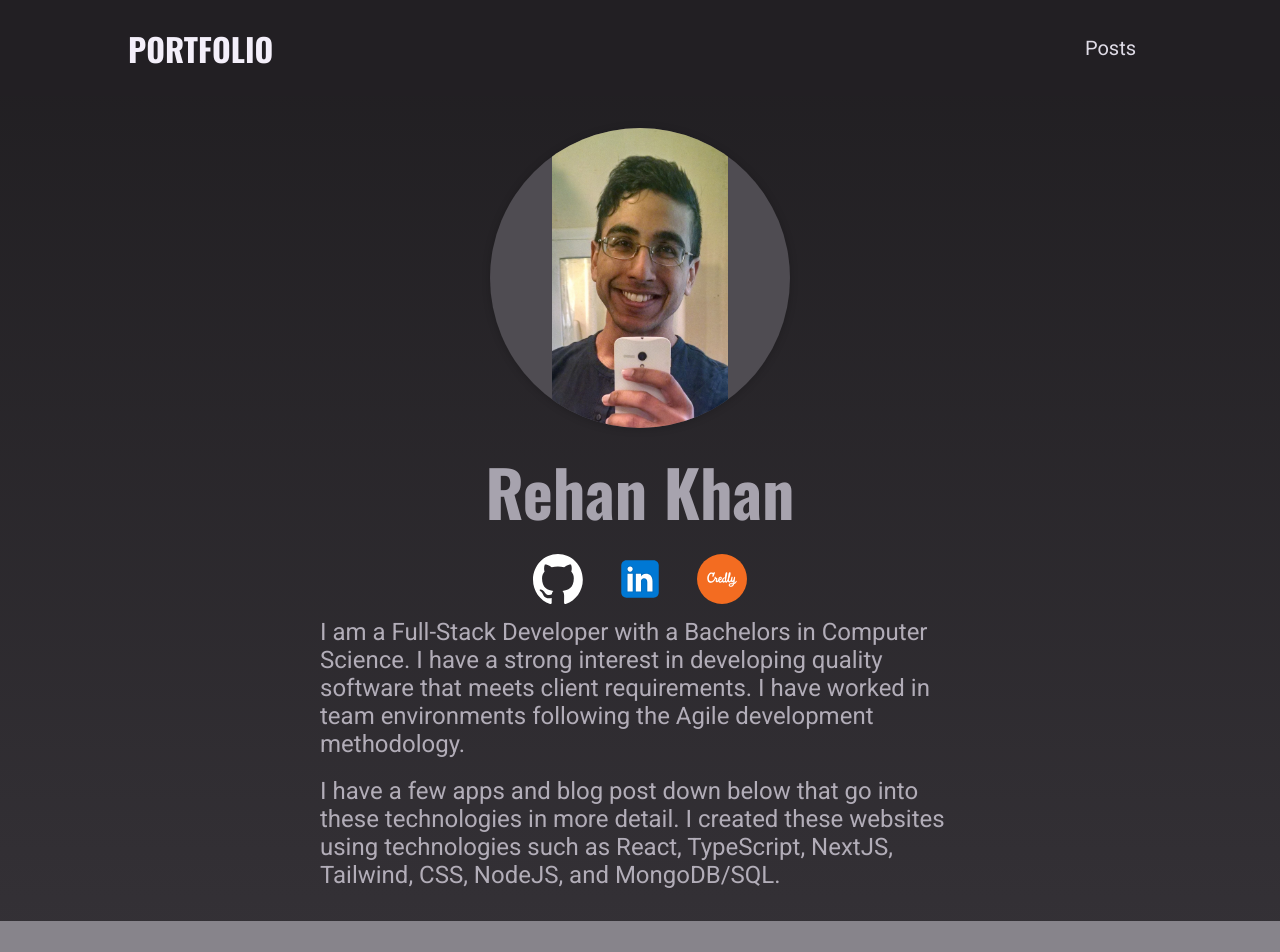
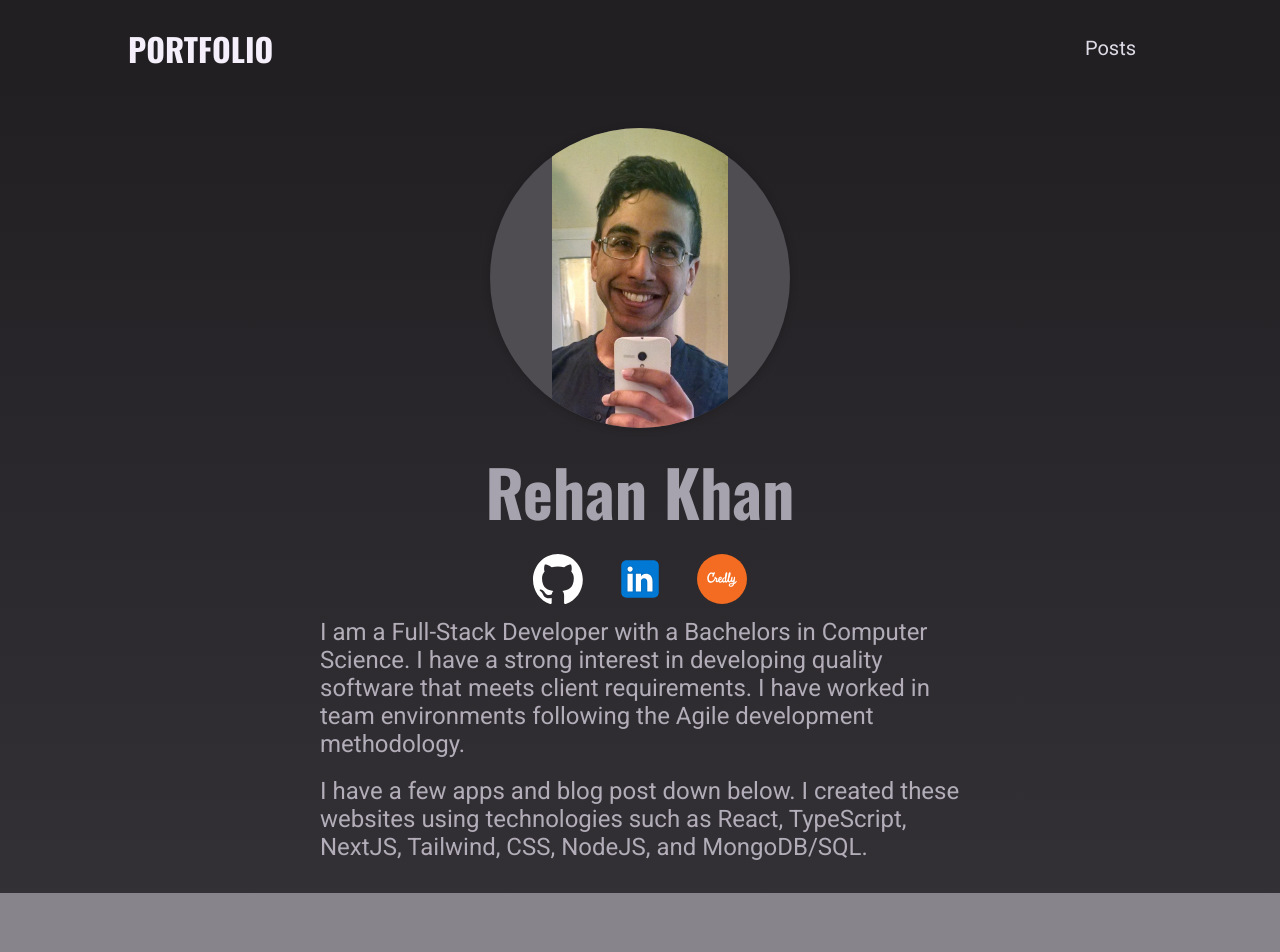
Before and after one commit to rehankhan21/next-blog, a Next.js app: page / in a window 1280 px wide. Shown: the top 952 px of the page. Built offline with nearby package versions, Linux system fonts and the light colour scheme.

Commit message:
updated hero text

```diff
--- a/components/home-page/hero.js
+++ b/components/home-page/hero.js
@@ -69,8 +69,7 @@ function Hero() {
       </p>
       <br></br>
       <p>
-        I have a few apps and blog post down below that go into these
-        technologies in more detail. I created these websites using technologies
+        I have a few apps and blog post down below. I created these websites using technologies
         such as React, TypeScript, NextJS, Tailwind, CSS, NodeJS, and
         MongoDB/SQL.
       </p>
```
